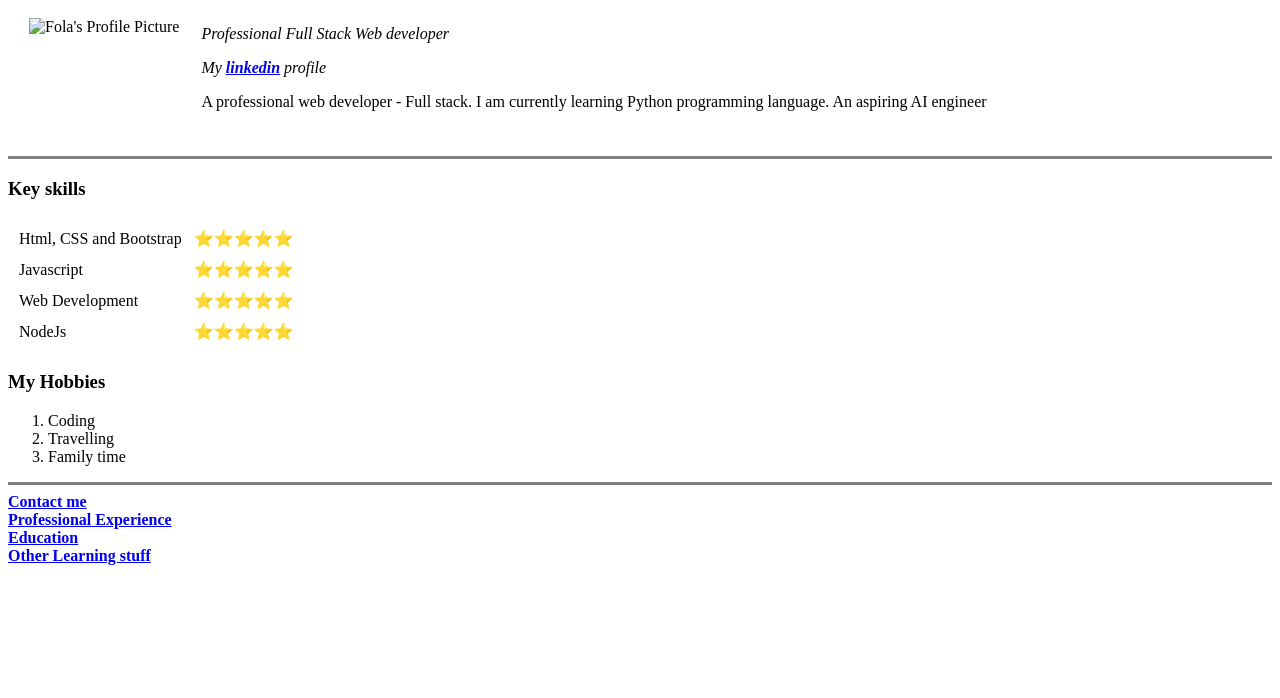
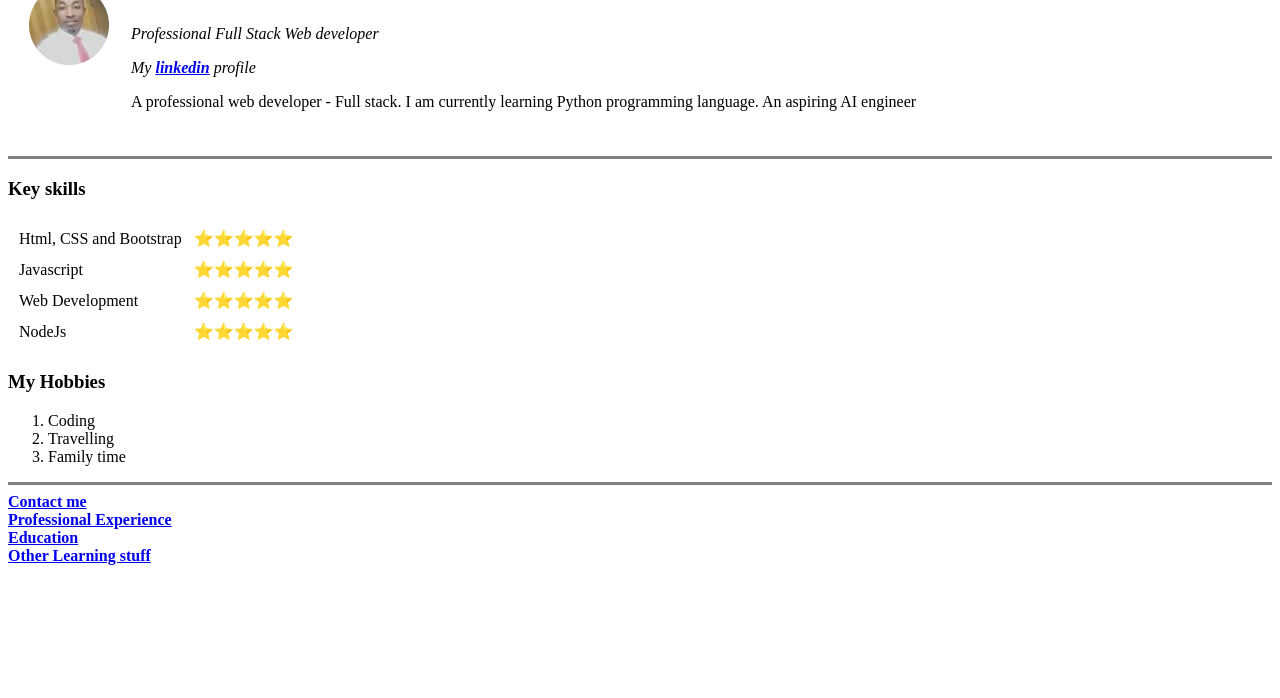
Before and after one commit to Fola-AI/New-CV, a plain HTML site: page index.html in a window 1280 px wide. Shown: the part 102-800 px from the top of the page. Drawn offline with Linux system fonts and the light colour scheme; the site is published under a folder, as on GitHub Pages, so addresses that start at the root find nothing.

Commit message:
Update index.html

```diff
--- a/index.html
+++ b/index.html
@@ -10,7 +10,7 @@
   <table cellspacing="20">
     <tr>
       <td>
-        <img src="/img/picture.png" alt="Fola's Profile Picture">
+        <img src="img/picture.png" alt="Fola's Profile Picture">
       </td>
       <td>
        <h1>Afolabi Ajao</h1>
```
